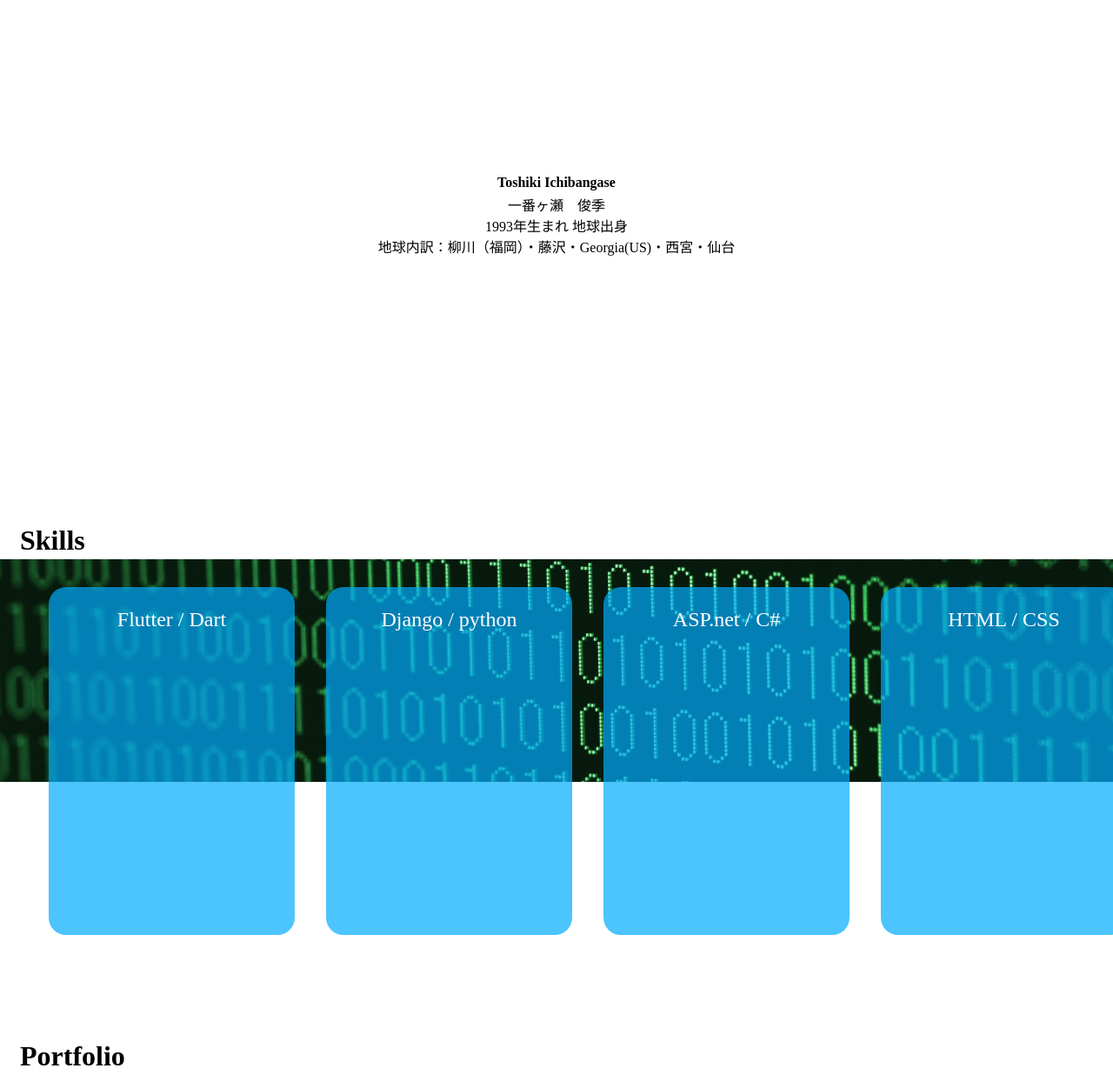
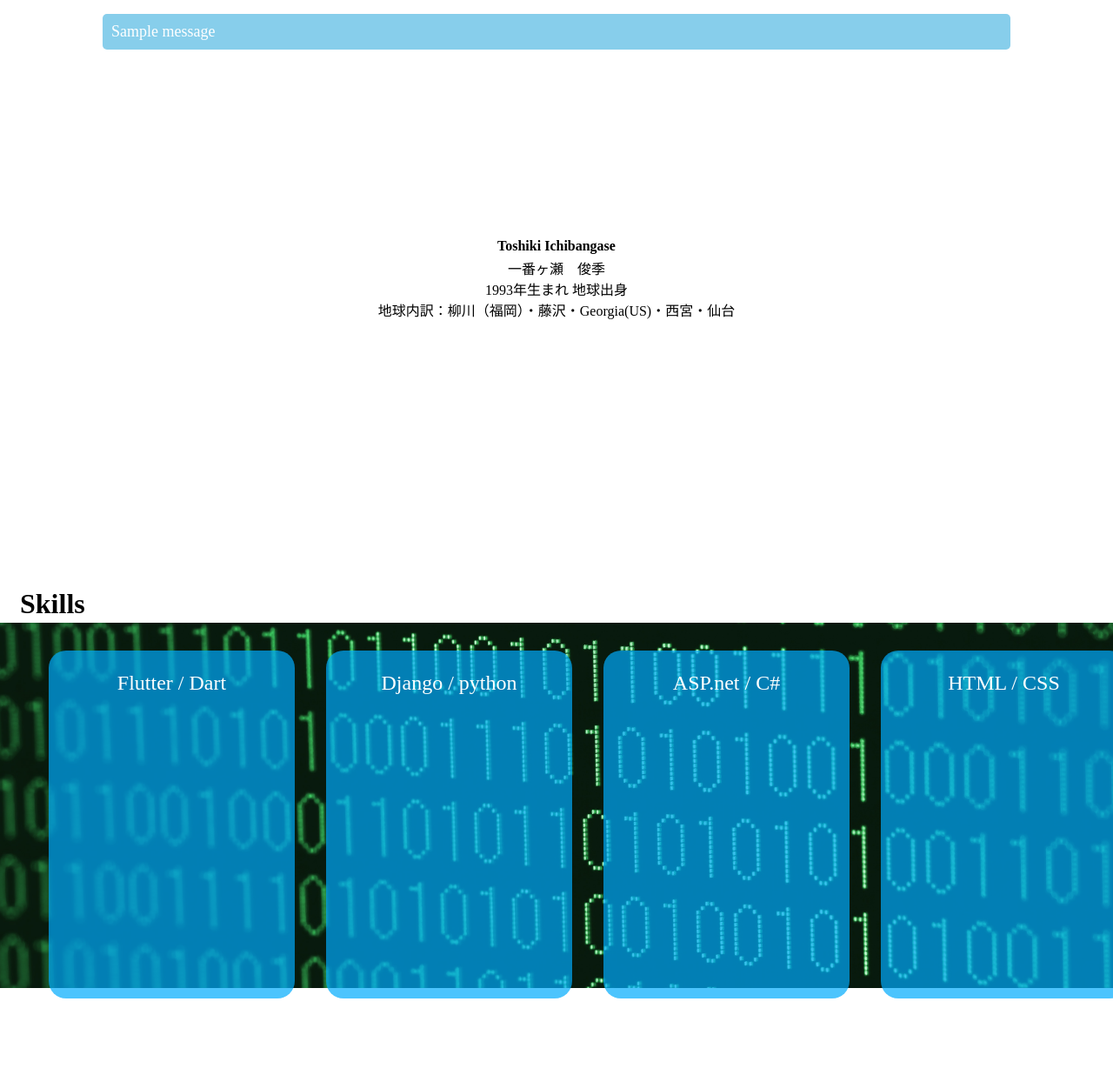
Before and after one commit to tbangase/myPortfolio, a Django app: page / in a window 1280 px wide. Shown: the part 400-1636 px from the top of the page at 87% size. Run offline with Django 3.2, Linux system fonts and the light colour scheme; tables that the repository leaves empty hold one stand-in row (values such as "Sample post"); one stand-in notice (Sample message) is shown; lists and menus that the app fills with data are empty.

Commit message:
add message after inquiry send. and modifying email sending.

```diff
--- a/myProfile/static/css/top.css
+++ b/myProfile/static/css/top.css
@@ -1,5 +1,6 @@
 body{
     margin: 0%;
+    max-width: none;
 }
 
 a {
@@ -45,16 +46,16 @@ h1 {
     background-size: cover;
     background-repeat: no-repeat;
     background-position: center;
-    background-size: auto 250%;
+    background-size: auto 300%;
 }
 
 #portfolio-bg {
-    width: 100%;
+    width: auto;
     background-image: url("/static/img/book_shelf.jpg");
     background-size: cover;
     background-repeat: no-repeat;
     background-position: center;
-    background-size: auto 250%;
+    background-size: auto 300%;
 }
 
 #menu-wrapper {
@@ -123,7 +124,7 @@ h1 {
 }
 
 .icon-item {
-    padding: 20px;
+    padding: 10px;
     float: left;
 }
 
@@ -215,6 +216,26 @@ h1 {
         font-weight: bold;
     }
 }
+
+/* ------------ Messages -------------- */
+.messages-wrap {
+    display: flex;
+    justify-content: center;
+}
+
+.messages {
+    list-style: none;
+    background-color: skyblue;
+    border-radius: 5px;
+    padding: 10px;
+    width: 80%;
+}
+
+.messages > li {
+    color: white;
+    font-size: large;
+}
+
 
 /* --------- Horizontal List ---------- */
 .horizontal-list-wrap {
--- a/myProfile/templates/top.html
+++ b/myProfile/templates/top.html
@@ -35,6 +35,15 @@
         </div>
 
     </div>
+    {% if messages %}
+    <div class="messages-wrap">
+        <ul class="messages">
+            {% for message in messages %}
+                <li {% if message.tags %}class="{{ message.tags }}"{% endif %}>{{ message }}</li>
+            {% endfor %}
+        </ul>
+    </div>
+    {% endif %}
     <div id="profile" class="section">
 
         <table class="align-center">
--- a/myProfile/urls.py
+++ b/myProfile/urls.py
@@ -3,4 +3,5 @@ from django.urls import path
 from . import views
 urlpatterns = [
     path('', views.top, name='top'),
+    path('inquiry', views.inquiry, name='inquiry'),
 ]
--- a/myProfile/views.py
+++ b/myProfile/views.py
@@ -1,6 +1,19 @@
 from django.shortcuts import render
+from django.shortcuts import redirect
+from django.contrib import messages
+from django.core.mail import send_mail
 
 # Create your views here.
 
 def top(request):
     return render(request, 'top.html')
+
+def inquiry(request):
+    send_mail(
+        'お問い合わせ',
+        'テスト',
+        'example@mail.com',
+        ['toshiki.ichibangase.7853@gmail.com']
+    )
+    messages.info(request, 'お問い合わせを送信しました')
+    return redirect('/')
```
